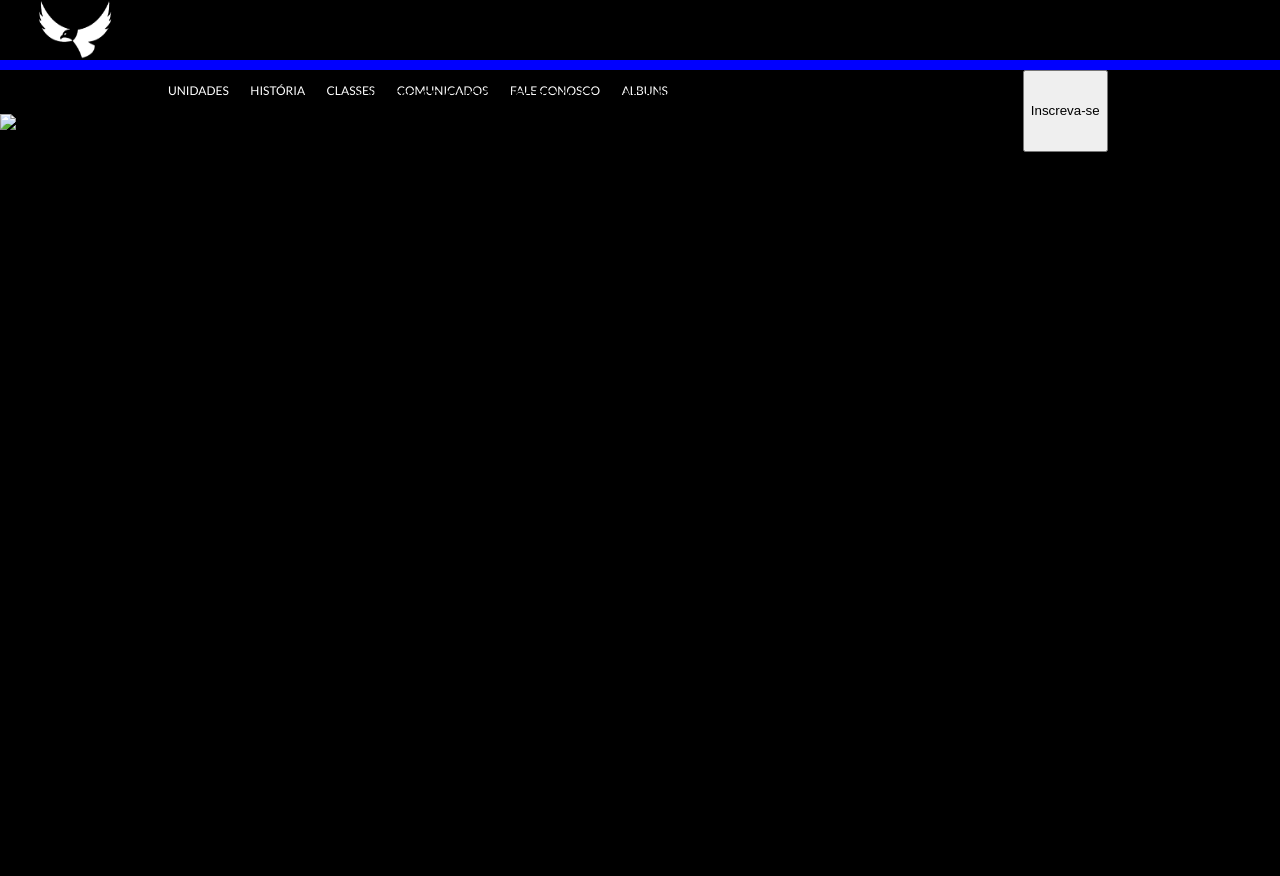
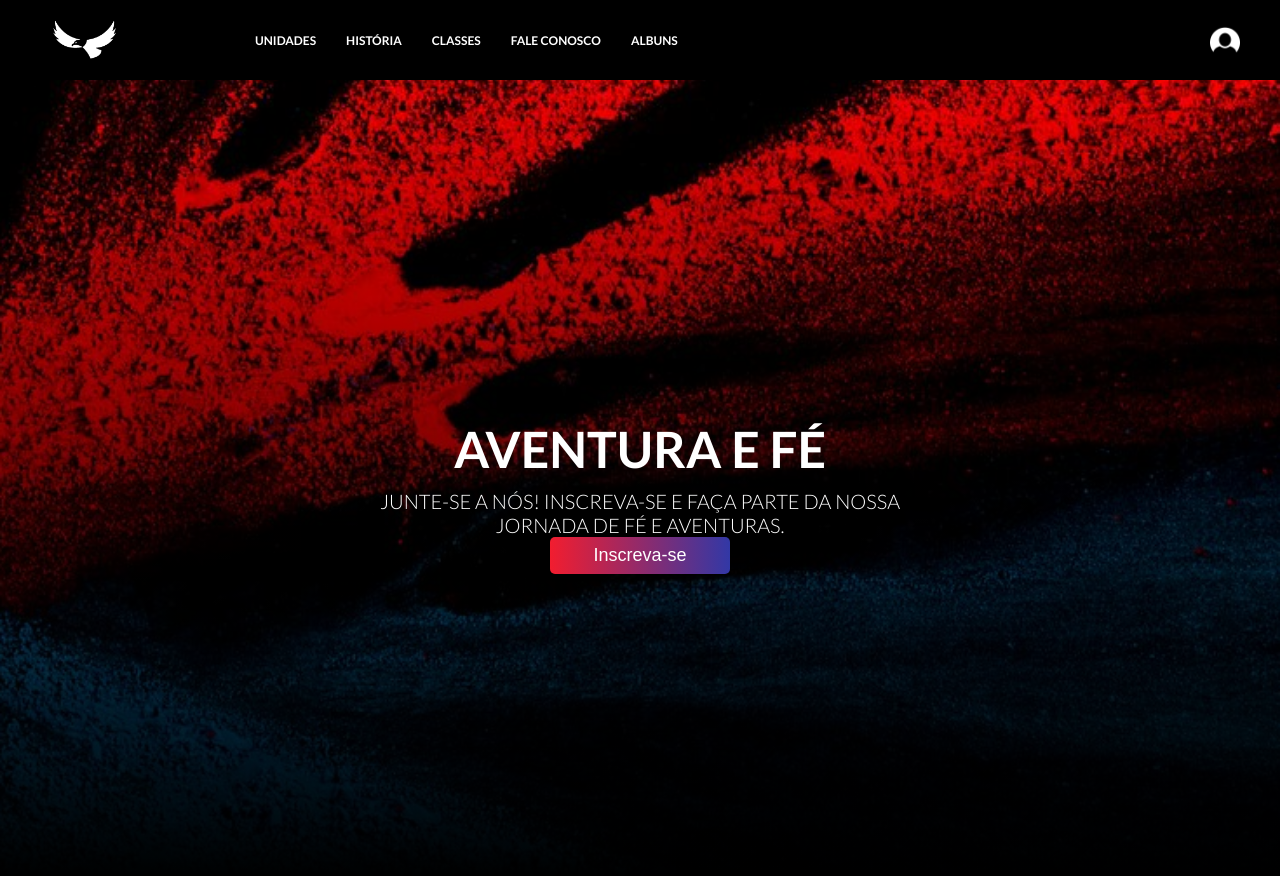
Before and after one commit to AaronCutipa/Projeto-Pessoal, a plain HTML site: page Site/site.html in a window 1280 px wide. Before the commit the page ends 800 px from the top, so only its background shows below. Drawn offline with Linux system fonts and the light colour scheme.

Commit message:
api feita

```diff
--- a/Site/site.css
+++ b/Site/site.css
@@ -1,47 +1,121 @@
 @import url('https://fonts.googleapis.com/css2?family=Lato:ital,wght@0,100;0,300;0,400;0,700;0,900;1,100;1,300;1,400;1,700;1,900&display=swap');
-
-body {
+/* header e o texto */
+html, body {
+    height: 100%;
     margin: 0;
     padding: 0;
     font-family: 'Lato', sans-serif;
     background-color: black;
 }
-:root {
-    --tamanho-header: 60px;
-}
 
+/* header e o texto */
 .header {
-    height: var(--tamanho-header);
-    border-bottom: 10px solid blue;
-}
-.container {
-    display: flex;
-    width: 80%;
-    margin: auto;
-}
-.header.container {
-    justify-content: space-between;
-    align-items: center;
-    height: 100%;
-}
-.header a {
-    text-decoration: none;
-    color: white;
-    font-size: 12px;
-}
-.navbar {
-    width: 500px;
     display: flex;
     align-items: center;
     justify-content: space-between;
-    list-style: none;
+    background-color: black;
+    color: white;
+    padding: 20px 20px;
+    text-align: center;
+}
+
+.img_usuario {
+    display: flex;
+    width: 40%;
+    justify-content: end;
+}
+
+.container ul {
+    list-style-type: none;
+    padding: 0;
+    margin: 0;
+    display: flex;
+    justify-content: center;
+}
+
+.container ul li {
+    margin: 0 15px;
+    font-family: Lato;
+    font-size: 12px;
+}
+
+.container ul li a {
+    color: white;
+    text-decoration: none;
+    font-weight: bold;
+    padding-bottom: 1px;
+    border-bottom: 2px solid transparent;
+    transition: border-bottom 0.3s;
+    cursor: pointer;
+}
+
+.container ul li a:hover {
+    border-bottom: 2px solid #f21d2f;
+}
+
+/* Logo do header */
+.logo {
+    height: 40px;
+    width: auto;
+    margin-right: 20px;
+    cursor: pointer;
+}
+
+.usuario {
+    display: flex;
+    justify-content: end;
+    height: 30px;
+    width: auto;
+    margin-right: 20px;
+    cursor: pointer;
+}
+
+/* banner */
+.banner {
+
+    background-image: linear-gradient(
+        rgba(0, 0, 0, 0.0),
+        rgba(0, 0, 0, 5.0)
+    ),
+    url('./Fotos/imagem 2.png');
+    background-size: cover;
+    background-position: center;
+    height: 100vh;
+    display: flex;
+    justify-content: center;
+    align-items: center;
     color: white;
 }
-.header img {
-    max-width: 100%;
-    max-height: 100%;
+
+.banner .container {
+    text-align: center;
+    padding: 20px;
 }
-.logo {
-    height: 150px;
-    width: 150px;
+
+.titulo {
+    font-size: 50px;
+    font-weight: bold;
+    margin-bottom: 10px;
 }
+.descricao {
+    font-size: 20px;
+    font-weight: 300;
+    max-width: 600px;
+    margin: 0 auto
+}
+/*#3238a6*/
+button {
+    background: linear-gradient(to right,#f21d2f, #3238a6); /*cor do botão*/
+    color: white;
+    font-size: 18px;
+    padding: 5px 30px;
+    border: none;
+    border-radius: 5px;
+    cursor: pointer;
+    transition: background-color 0.3s ease;
+    width: 180px;
+    height: 37px;
+}
+button:hover {
+    background: linear-gradient(to right, #85151e, #121440); /*cor do botão ao passar em cima dele*/
+}
--- a/Site/site.html
+++ b/Site/site.html
@@ -15,12 +15,12 @@
                 <li><a>UNIDADES</a></li>
                 <li><a>HISTÓRIA</a></li>
                 <li><a>CLASSES</a></li>
-                <li><a>COMUNICADOS</a></li>
+                <!--<li><a>COMUNICADOS</a></li>-->
                 <li><a>FALE CONOSCO</a></li>
                 <li><a>ALBUNS</a></li>
             </ul>
         </div>
-        <div>
+        <div class="img_usuario">
             <img src="./Fotos/imagem-do-usuario-com-fundo-preto (1).png" alt="Usuario" class="usuario">
         </div>
     </div>
```
Also changed, not shown: Site/Fotos/iconPássaro.PNG (added), Site/Fotos/imagem 1.jpg (added), Site/Fotos/imagem 2.png (added), Site/Fotos/imagem-do-usuario-com-fundo-preto (1).png (added).
